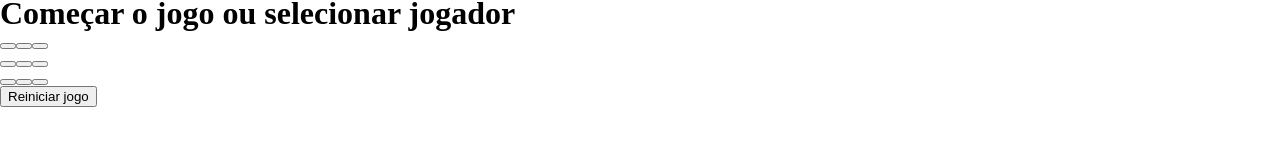
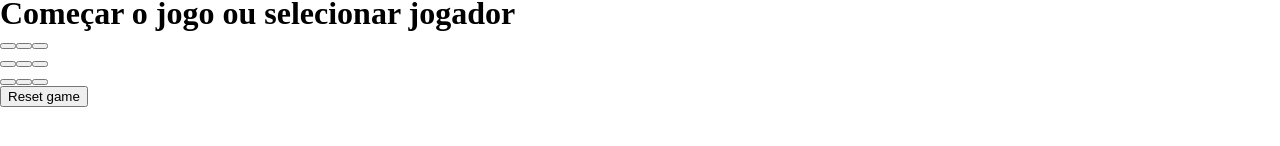
Before and after one commit to anamolinari/tic-tac-toe, a React (Create React App) app in the folder src/: page / in a window 1280 px wide. Shown: the part 414-560 px from the top of the page. Built offline with nearby package versions, Linux system fonts and the light colour scheme.

Commit message:
Update index.jsx
content update

```diff
--- a/src/components/Footer/index.jsx
+++ b/src/components/Footer/index.jsx
@@ -4,7 +4,7 @@ import "./Footer.module.css";
 function Footer({ resetGame }) {
     return (
         <div className="footer-container">
-            <button className="footer-text" onClick={resetGame}>Reiniciar jogo</button>
+            <button className="footer-text" onClick={resetGame}>Reset game</button>
         </div>
     );
 };
```
